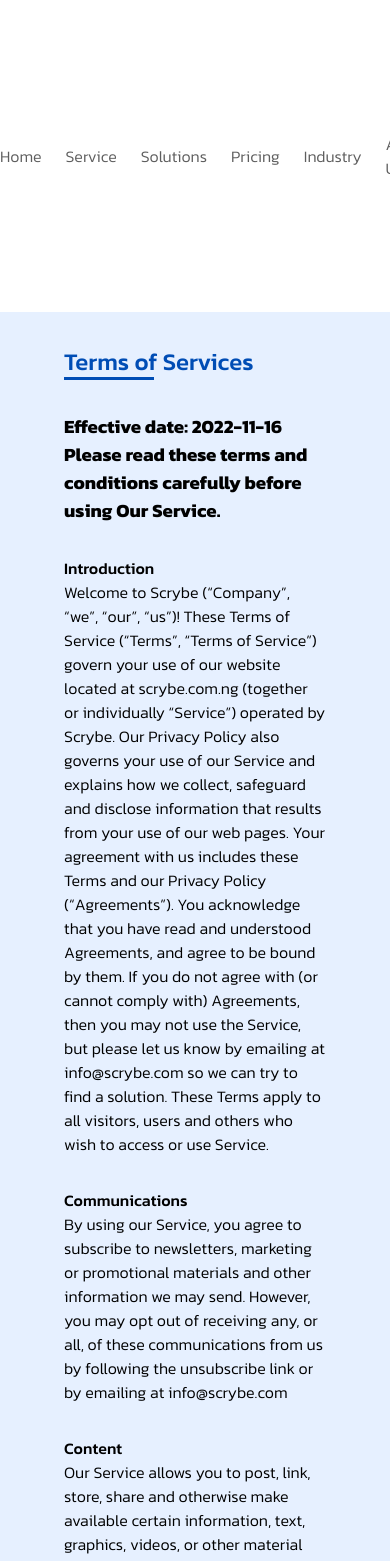
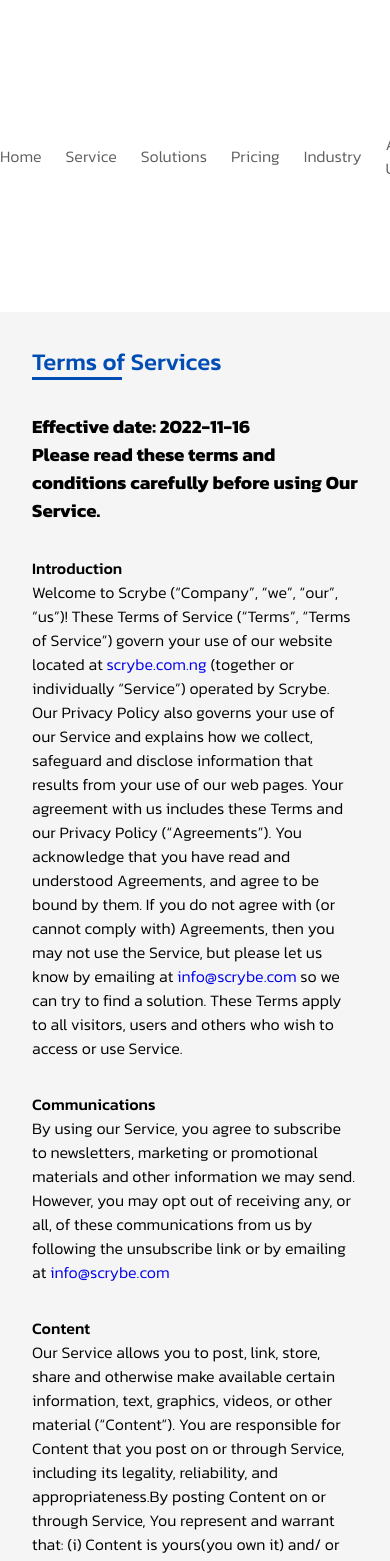
Before and after one commit to KodianKodes/customersupport.web-1, a React (Vite) app in the folder scrybe_frontend/: page /terms-of-service in a window 390 px wide. Shown: the top 1561 px of the page. Built offline with nearby package versions, Linux system fonts and the light colour scheme.

Commit message:
feat: done with teramsOfService n faq

```diff
--- a/scrybe_frontend/src/assets/data/index.js
+++ b/scrybe_frontend/src/assets/data/index.js
@@ -3,12 +3,12 @@ export const termsData = [
   {
     title: "Introduction",
     content:
-      "Welcome to Scrybe (“Company”, “we”, “our”, “us”)! These Terms of Service (“Terms”, “Terms of Service”) govern your use of our website located at scrybe.com.ng (together or individually “Service”) operated by Scrybe. Our Privacy Policy also governs your use of our Service and explains how we collect, safeguard and disclose information that results from your use of our web pages. Your agreement with us includes these Terms and our Privacy Policy (“Agreements”). You acknowledge that you have read and understood Agreements, and agree to be bound by them. If you do not agree with (or cannot comply with) Agreements, then you may not use the Service, but please let us know by emailing at info@scrybe.com so we can try to find a solution. These Terms apply to all visitors, users and others who wish to access or use Service.",
+      'Welcome to Scrybe (“Company”, “we”, “our”, “us”)! These Terms of Service (“Terms”, “Terms of Service”) govern your use of our website located at <a href="#">scrybe.com.ng</a> (together or individually “Service”) operated by Scrybe. Our Privacy Policy also governs your use of our Service and explains how we collect, safeguard and disclose information that results from your use of our web pages. Your agreement with us includes these Terms and our Privacy Policy (“Agreements”). You acknowledge that you have read and understood Agreements, and agree to be bound by them. If you do not agree with (or cannot comply with) Agreements, then you may not use the Service, but please let us know by emailing at <a href="#">info@scrybe.com</a> so we can try to find a solution. These Terms apply to all visitors, users and others who wish to access or use Service.',
   },
   {
     title: "Communications",
     content:
-      "By using our Service, you agree to subscribe to newsletters, marketing or promotional materials and other information we may send. However, you may opt out of receiving any, or all, of these communications from us by following the unsubscribe link or by emailing at info@scrybe.com",
+      'By using our Service, you agree to subscribe to newsletters, marketing or promotional materials and other information we may send. However, you may opt out of receiving any, or all, of these communications from us by following the unsubscribe link or by emailing at <a href="#">info@scrybe.com</a>',
   },
   {
     title: "Content",
@@ -18,12 +18,12 @@ export const termsData = [
   {
     title: "Pricing Terms",
     content:
-      "Subject to the Terms, the Services are provided to you without charge up to certain usage limits, and usage in excess of these limits may require purchase of additional resources and the payment of fees. Please see Scrybe's Pricing Terms at https://www.scrybe.com.ng/pricing for details regarding pricing for the Services.",
+      'Subject to the Terms, the Services are provided to you without charge up to certain usage limits, and usage in excess of these limits may require purchase of additional resources and the payment of fees. Please see Scrybe\'s Pricing Terms at <a href="#">https://www.scrybe.com.ng/pricing for details regarding pricing for the Services.</a>',
   },
   {
     title: "Privacy Policies",
     content:
-      "These Services are provided in accordance with our Privacy Policy, which can be found at https://www.scrybe.com.ng/legal/privacy-policy/. You agree to the use of your User Content and personal information in accordance with these Terms and Scrybe's Privacy Policy.",
+      'These Services are provided in accordance with our Privacy Policy, which can be found at <a href="#">https://www.scrybe.com.ng/legal/privacy-policy/.</a> You agree to the use of your User Content and personal information in accordance with these Terms and Scrybe\'s Privacy Policy.',
   },
   {
     title: "Age Restriction",
@@ -98,6 +98,6 @@ export const termsData = [
   {
     title: "Contact Us",
     content:
-      "Please send your feedback, comments, requests for technical support by email: info@scrybe.com.",
+      'Please send your feedback, comments, requests for technical support by email: <a href="#">info@scrybe.com.</a>',
   },
 ];
--- a/scrybe_frontend/src/index.css
+++ /dev/null
@@ -1,14 +0,0 @@
-:root {
-  font-family: "Kanit", sans-serif;
-  font-synthesis: none;
-  text-rendering: optimizeLegibility;
-  -webkit-font-smoothing: antialiased;
-  -moz-osx-font-smoothing: grayscale;
-  -webkit-text-size-adjust: 100%;
-}
-
-* {
-  padding: 0;
-  margin: 0;
-}
-/*# sourceMappingURL=index.css.map */
--- a/scrybe_frontend/src/pages/Terms-of-service/TermsOfService.jsx
+++ b/scrybe_frontend/src/pages/Terms-of-service/TermsOfService.jsx
@@ -1,9 +1,33 @@
+/* eslint-disable react/no-array-index-key */
+/* eslint-disable react/jsx-props-no-spreading */
+/* eslint-disable jsx-a11y/label-has-associated-control */
+/* eslint-disable react/prop-types */
 /* eslint-disable react/no-danger */
 /* eslint-disable func-names */
-import React from "react";
+import React, { useState } from "react";
 import { termsData } from "../../assets/data/index";
 import styles from "./TermsOfService.module.scss";
 
+function Checkbox({ label, checked, ...props }) {
+  const defaultChecked = checked || false;
+  const [isChecked, setIsChecked] = useState(defaultChecked);
+  return (
+    <div className={`${styles.terms__checkbox} ${styles.terms__inputControl}`}>
+      <label>
+        <input
+          required
+          id="checkbox"
+          type="checkbox"
+          checked={isChecked}
+          onChange={() => setIsChecked((prev) => !prev)}
+          className={isChecked ? `${styles.terms__checked}` : ""}
+          {...props}
+        />
+      </label>
+      <span>{label}</span>
+    </div>
+  );
+}
 function TermsOfService() {
   return (
     <div className={styles.terms__wrapper}>
@@ -20,19 +44,19 @@ function TermsOfService() {
 
       <div className={styles.terms__list}>
         <ol>
-          {termsData.map((term) => (
-            <li key={term}>
+          {termsData.map((term, i) => (
+            <li key={i + 1}>
               {term.title}
               <p dangerouslySetInnerHTML={{ __html: term.content }} />
             </li>
           ))}
         </ol>
       </div>
-      <form action="#">
-        <label htmlFor="checkbox">
-          <input type="checkbox" name="checkbox" required />I Agree to the Terms
-          of Service
-        </label>
+      <form action="/">
+        <Checkbox
+          label={`I Agree to the Terms
+          of Service`}
+        />
         <div className={styles.terms__btn}>
           <input type="submit" value="AGREE" />
         </div>
--- a/scrybe_frontend/src/pages/Terms-of-service/TermsOfService.module.scss
+++ b/scrybe_frontend/src/pages/Terms-of-service/TermsOfService.module.scss
@@ -1,18 +1,22 @@
-.terms__wrapper{
+.terms__wrapper {
   padding: 2rem 4rem;
-    background:#E6F0FF;
+  background: #f5f5f5;
+
+  @media (max-width:500px) {
+    padding: 2rem;
   }
-a{
+}
+a {
   text-decoration: none;
 }
-.terms__title{
-    h2{
+.terms__title {
+  h2 {
     color: var(--primary-blue-700);
     font-weight: 500;
     position: relative;
     margin-bottom: 2rem;
-        &::before{
-            content: '';
+    &::before {
+      content: "";
       position: absolute;
       bottom: 0;
       left: 0;
@@ -21,42 +25,91 @@ a{
       background: var(--primary-blue-700);
     }
   }
-
 }
 
-.terms__details{
+.terms__details {
   margin-bottom: 2rem;
 }
 
-.terms__list{
-    li{
+.terms__list {
+  li {
     margin-bottom: 2rem;
     font-weight: 500;
-        p{
+    p {
       font-weight: 300;
     }
   }
 }
-
-form{
-    input[type="checkbox"]{
-        margin-right: .7rem;
+$border-color: var(--primary-blue);
+.terms__checkbox {
+  display: flex;
+  align-items: center;
   margin-bottom: 2rem;
+  input {
+    -webkit-appearance: none;
+    appearance: none;
+    margin-right: 0.7rem;
+    height: 30px;
+    width: 30px;
+    border-radius: 6px;
+    border: 1px solid $border-color;
+    box-sizing: border-box;
+    cursor: pointer;
+    margin-top: 6px;
+    &:hover {
+      box-shadow: 0 0 5px 3px #3e97fd;
     }
   }
-.terms__btn{
+
+  span {
+    font-size: 16px;
+    line-height: 24px;
+    @media (max-width: 610px) {
+      font-size: 12px;
+    }
+    @media (max-width: 500px) {
+      font-size: 10px;
+    }
+
+  }
+}
+.terms__checked {
+  position: relative;
+  border: 1px solid $border-color;
+  transition: all 400ms ease;
+
+  background: var(--primary-blue);
+  &::before {
+    content: "\2714";
+    font-size: 1.4em;
+    color: #ffffff;
+    position: absolute;
+    right: 5px;
+    top: -3px;
+    rotate: 12deg;
+  }
+}
+
+
+.terms__btn {
   margin-left: 10rem;
-    input{
+  @media (max-width:500px) {
+    margin: 0;
+    display: flex;
+    justify-content: center;
+    align-items: center;
+  }
+  input {
     color: #ffffff;
     outline: none;
     border: none;
     background: var(--primary-blue);
-        padding:10px 1.2rem;
+    padding: 10px 1.2rem;
     border-radius: 5px;
     cursor: pointer;
-        pointer-events: none;
+    pointer-events: auto;
     transition: all 400ms ease;
-        &:hover{
+    &:hover {
       background: #fff;
       color: var(--primary-blue);
       border: 1px solid var(--primary-blue);
--- a/scrybe_frontend/src/reset.scss
+++ b/scrybe_frontend/src/reset.scss
@@ -35,6 +35,7 @@ body {
         min-height: 100vh;
         text-rendering: optimizeSpeed;
         line-height: 1.5;
+        overflow-x: hidden;
 }
 
 /* A elements that don't have a class get default styles */
```
Also changed, not shown: 2 other files (tests, documents, lock files or other folders). Lines whose indentation alone changed are shown as unchanged.
